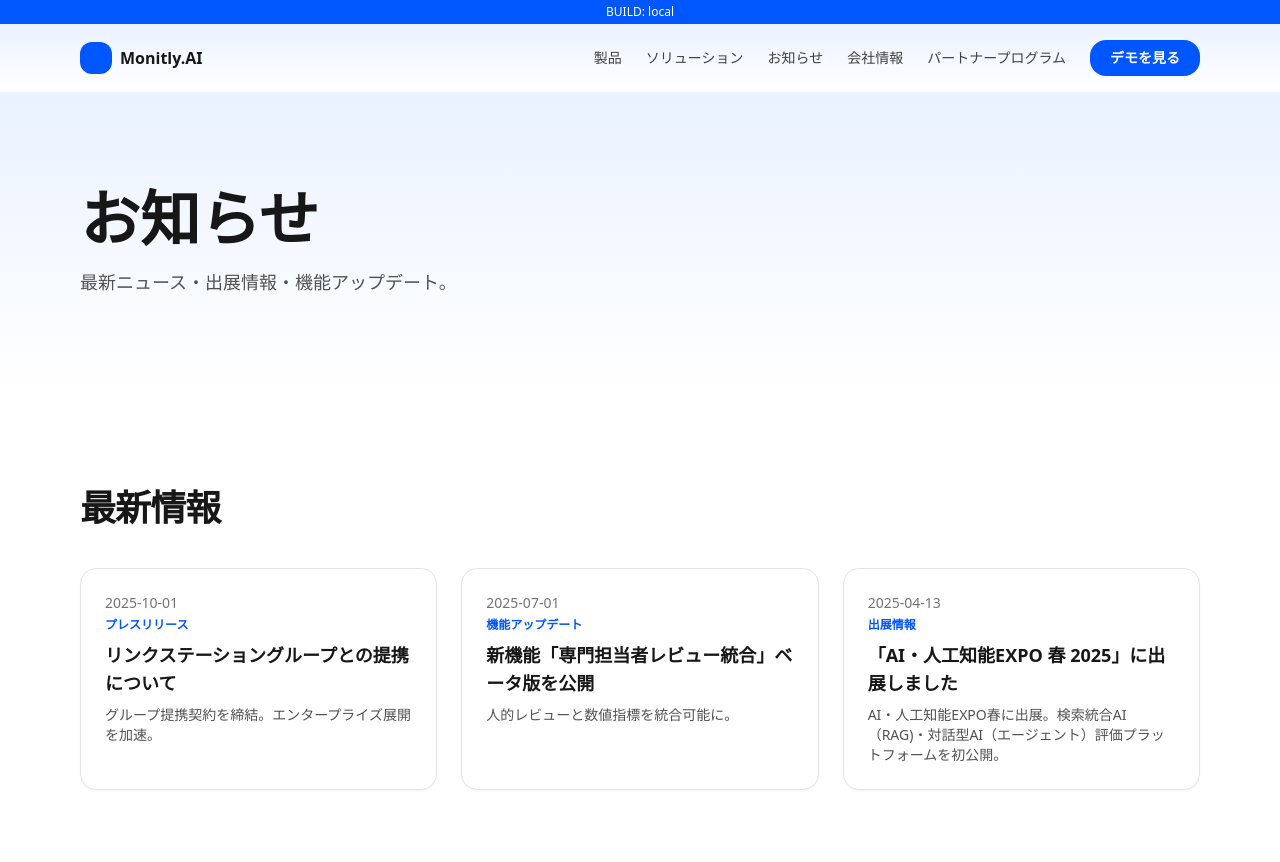
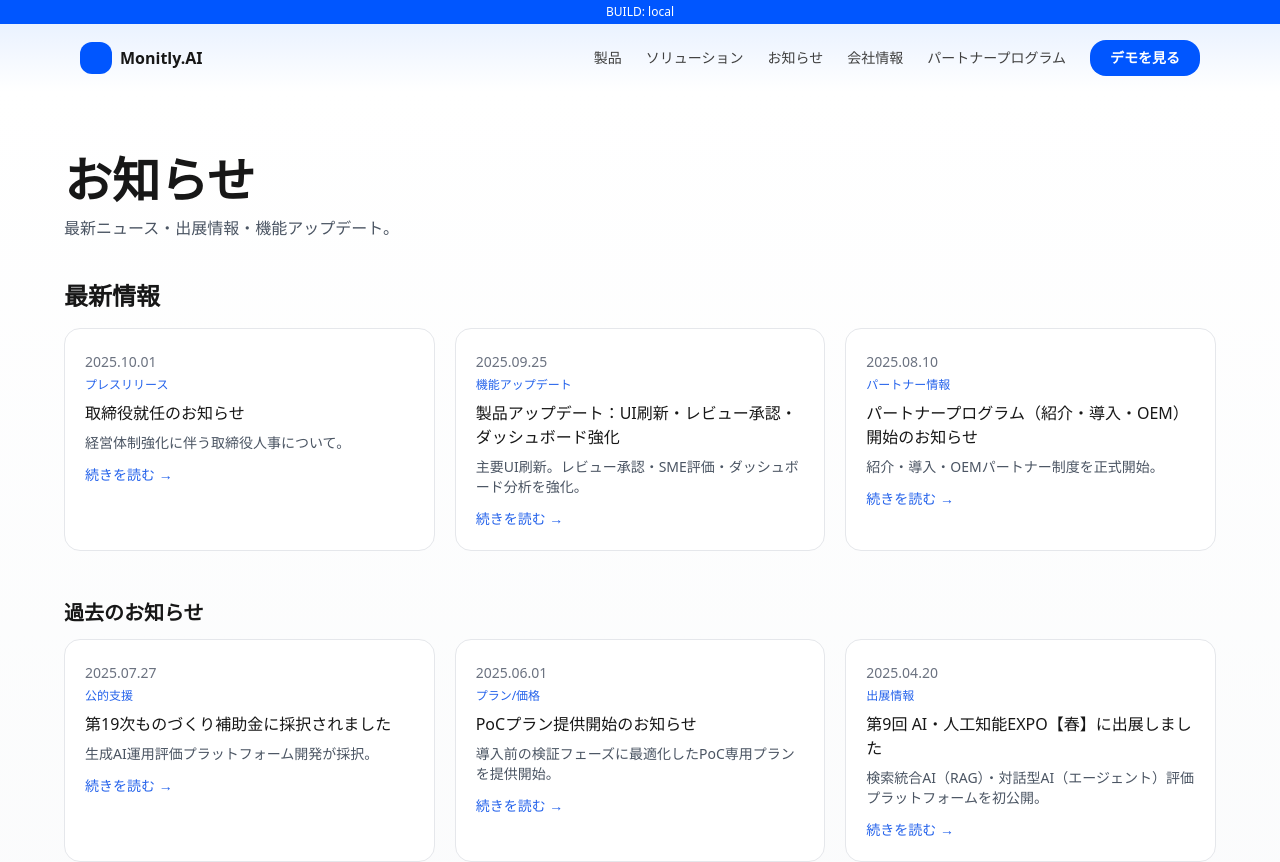
Before and after one commit to monitly-hioki/monitlyai-site, a Next.js app: page /news in a window 1280 px wide. Shown: the top 862 px of the page. Built offline with nearby package versions, Linux system fonts and the light colour scheme.

Commit message:
feat(news): switch to data.ts source, add 7 posts, newest-first ordering

```diff
--- a/app/news/[slug]/page.tsx
+++ b/app/news/[slug]/page.tsx
@@ -1,32 +1,31 @@
 import { notFound } from "next/navigation";
-import { NEWS } from "../data";
-import Container from "@/components/Container";
-export default function NewsDetailPage({
-  params,
-}: {
-  params: { slug: string };
-}) {
-  const post = NEWS.find((n) => n.slug === params.slug);
-  if (!post) return notFound();
+import Link from "next/link";
+import { getSortedNews } from "../data";
+
+function fmt(d: string) {
+  const dt = new Date(d);
+  const y = dt.getFullYear();
+  const m = String(dt.getMonth() + 1).padStart(2, "0");
+  const day = String(dt.getDate()).padStart(2, "0");
+  return `${y}.${m}.${day}`;
+}
+
+export default function NewsDetail({ params }: { params: { slug: string } }) {
+  const news = getSortedNews();
+  const item = news.find((n) => n.slug === params.slug);
+  if (!item) return notFound();
+
   return (
-    <section className="py-16 md:py-24 bg-white">
-      <Container>
-        <div className="max-w-3xl mx-auto">
-          <div className="text-sm text-neutral-500">{post.date}</div>
-          <div className="text-xs text-[#0056FF] font-semibold mt-1">
-            {post.category}
-          </div>
-          <h1 className="text-3xl md:text-4xl font-bold mt-2">{post.title}</h1>
-          <div className="mt-8 text-neutral-700 leading-relaxed whitespace-pre-wrap">
-            {post.content.trim()}
-          </div>
-          <div className="mt-10">
-            <a href="/news" className="text-[#0056FF] font-semibold">
-              ← ニュース一覧へ戻る
-            </a>
-          </div>
+    <main className="min-h-screen px-6 md:px-10 py-16 bg-white">
+      <div className="max-w-3xl mx-auto">
+        <time className="text-sm text-gray-500">{fmt(item.date)}</time>
+        {item.label && <div className="text-xs text-blue-600 mt-1">{item.label}</div>}
+        <h1 className="text-3xl md:text-4xl font-semibold mt-2">{item.title}</h1>
+        <p className="mt-4 text-gray-700 whitespace-pre-wrap">{item.body || item.summary}</p>
+        <div className="mt-10">
+          <Link href="/news" className="text-blue-600">お知らせ一覧に戻る</Link>
         </div>
-      </Container>
-    </section>
+      </div>
+    </main>
   );
 }
--- a/app/news/data.ts
+++ b/app/news/data.ts
@@ -1,6 +1,70 @@
-export type NewsPost = { slug: string; title: string; date: string; category: "プレスリリース" | "出展情報" | "機能アップデート"; summary: string; content: string; };
-export const NEWS: NewsPost[] = [
-  { slug: "ai-expo-2025-spring", title: "「AI・人工知能EXPO 春 2025」に出展しました", date: "2025-04-13", category: "出展情報", summary: "AI・人工知能EXPO春に出展。検索統合AI（RAG)・対話型AI（エージェント）評価プラットフォームを初公開。", content: "展示の詳細テキスト（差し替え）" },
-  { slug: "feature-update-july", title: "新機能「専門担当者レビュー統合」ベータ版を公開", date: "2025-07-01", category: "機能アップデート", summary: "人的レビューと数値指標を統合可能に。", content: "機能の詳細テキスト（差し替え）" },
-  { slug: "linkstation-group", title: "リンクステーショングループとの提携について", date: "2025-10-01", category: "プレスリリース", summary: "グループ提携契約を締結。エンタープライズ展開を加速。", content: "提携の詳細テキスト（差し替え）" },
+export type NewsItem = {
+  date: string;
+  title: string;
+  slug: string;
+  summary: string;
+  label?: string;
+  body?: string;
+};
+
+export const NEWS: NewsItem[] = [
+  {
+    date: "2025-10-01",
+    title: "取締役就任のお知らせ",
+    slug: "board-appointment",
+    label: "プレスリリース",
+    summary: "経営体制強化に伴う取締役人事について。",
+    body: "Monitly.AI株式会社は、経営体制の強化を目的として新たに取締役を選任。生成AI事業の拡大とプロダクト成長に向け、開発・事業両面での意思決定を迅速化する。"
+  },
+  {
+    date: "2025-09-25",
+    title: "製品アップデート：UI刷新・レビュー承認・ダッシュボード強化",
+    slug: "product-update-ui",
+    label: "機能アップデート",
+    summary: "主要UI刷新。レビュー承認・SME評価・ダッシュボード分析を強化。",
+    body: "評価プラットフォーム「Monitly」において主要UIを刷新。レビュー承認フロー、SME評価画面、ダッシュボード分析機能を強化し、運用チーム間での評価履歴共有と改善分析を容易にした。"
+  },
+  {
+    date: "2025-08-10",
+    title: "パートナープログラム（紹介・導入・OEM）開始のお知らせ",
+    slug: "partner-program",
+    label: "パートナー情報",
+    summary: "紹介・導入・OEMパートナー制度を正式開始。",
+    body: "Monitly.AIは、製品導入支援・OEM連携を促進するパートナープログラムを開始。RAG/AIエージェント運用を支援する企業・SIerとの協業を強化し、導入支援から共同販売までを体系化。"
+  },
+  {
+    date: "2025-07-27",
+    title: "第19次ものづくり補助金に採択されました",
+    slug: "monohojo",
+    label: "公的支援",
+    summary: "生成AI運用評価プラットフォーム開発が採択。",
+    body: "生成AI運用評価プラットフォーム「Monitly」の開発計画が、経済産業省『ものづくり・商業・サービス生産性向上促進補助金（第19次）』に採択。生成AI評価の効率化・自動化に向けた技術開発を推進。"
+  },
+  {
+    date: "2025-06-01",
+    title: "PoCプラン提供開始のお知らせ",
+    slug: "poc-plan",
+    label: "プラン/価格",
+    summary: "導入前の検証フェーズに最適化したPoC専用プランを提供開始。",
+    body: "生成AI評価プラットフォーム『Monitly』にPoC専用プランを追加。導入前の評価実験・検証段階で利用可能とし、短期導入や効果測定に最適化。"
+  },
+  {
+    date: "2025-04-20",
+    title: "第9回 AI・人工知能EXPO【春】に出展しました",
+    slug: "ai-expo-spring",
+    label: "出展情報",
+    summary: "検索統合AI（RAG）・対話型AI（エージェント）評価プラットフォームを初公開。",
+    body: "Monitly.AIはジンベイ株式会社と共同で『第9回 AI・人工知能EXPO【春】』に出展。生成AI（RAG・AIエージェント）運用評価の課題をテーマに、PoC協力企業を募集。"
+  },
+  {
+    date: "2025-04-04",
+    title: "評価プラットフォーム「Monitly」アルファ版の開発を開始しました",
+    slug: "alpha-start",
+    label: "開発",
+    summary: "RAG/AIエージェントの評価を可視化・自動化する基盤の開発を開始。",
+    body: "生成AIの運用評価を支援するプラットフォーム『Monitly』のアルファ版開発を開始。RAGおよびAIエージェントの評価を自動化し、改善サイクルを定量的に可視化する仕組みを構築中。"
+  }
 ];
+
+export const getSortedNews = (): NewsItem[] =>
+  [...NEWS].sort((a, b) => +new Date(b.date) - +new Date(a.date));
--- a/app/news/page.tsx
+++ b/app/news/page.tsx
@@ -1,40 +1,65 @@
-import Section from "@/components/Section";
-import Container from "@/components/Container";
 import Link from "next/link";
-import { NEWS } from "./data";
+import { getSortedNews } from "./data";
 
-export default function NewsListPage() {
-  const sorted = [...NEWS].sort((a, b) => (a.date < b.date ? 1 : -1));
+function fmt(d: string) {
+  const dt = new Date(d);
+  const y = dt.getFullYear();
+  const m = String(dt.getMonth() + 1).padStart(2, "0");
+  const day = String(dt.getDate()).padStart(2, "0");
+  return `${y}.${m}.${day}`;
+}
+
+export default function NewsPage() {
+  const news = getSortedNews();
+  const latest = news.slice(0, 3);
+  const rest = news.slice(3);
+
   return (
-    <>
-      <section className="bg-gradient-to-b from-[#EAF2FF] to-white py-16 md:py-24">
-        <Container>
-          <h1 className="text-4xl md:text-6xl font-bold leading-tight">
-            お知らせ
-          </h1>
-          <p className="mt-5 text-lg text-neutral-600 max-w-xl">
-            最新ニュース・出展情報・機能アップデート。
-          </p>
-        </Container>
-      </section>
-      <Section title="最新情報">
-        <div className="grid md:grid-cols-3 gap-6">
-          {sorted.map((n) => (
-            <Link
-              key={n.slug}
-              href={`/news/${n.slug}`}
-              className="rounded-2xl border border-neutral-200 bg-white p-6 shadow-sm hover:shadow-md transition"
-            >
-              <div className="text-sm text-neutral-500">{n.date}</div>
-              <div className="mt-1 text-[#0056FF] text-xs font-semibold">
-                {n.category}
-              </div>
-              <div className="mt-2 text-lg font-semibold">{n.title}</div>
-              <p className="mt-2 text-neutral-600 text-sm">{n.summary}</p>
-            </Link>
-          ))}
-        </div>
-      </Section>
-    </>
+    <main className="min-h-screen px-6 md:px-10 py-16 bg-gradient-to-b from-white to-gray-50">
+      <div className="max-w-6xl mx-auto">
+        <h1 className="text-3xl md:text-5xl font-semibold">お知らせ</h1>
+        <p className="mt-3 text-gray-600">最新ニュース・出展情報・機能アップデート。</p>
+
+        <section className="mt-10">
+          <h2 className="text-2xl font-semibold mb-4">最新情報</h2>
+          <div className="grid md:grid-cols-3 gap-5">
+            {latest.map((n) => (
+              <article key={n.slug} className="rounded-2xl border bg-white p-5">
+                <time className="text-sm text-gray-500">{fmt(n.date)}</time>
+                {n.label && <div className="text-xs text-blue-600 mt-1">{n.label}</div>}
+                <h3 className="mt-2 font-medium">
+                  <Link href={`/news/${n.slug}`}>{n.title}</Link>
+                </h3>
+                <p className="mt-2 text-sm text-gray-600">{n.summary}</p>
+                <Link href={`/news/${n.slug}`} className="mt-3 inline-block text-blue-600 text-sm">
+                  続きを読む →
+                </Link>
+              </article>
+            ))}
+          </div>
+        </section>
+
+        {rest.length > 0 && (
+          <section className="mt-12">
+            <h2 className="text-xl font-semibold mb-3">過去のお知らせ</h2>
+            <div className="grid md:grid-cols-3 gap-5">
+              {rest.map((n) => (
+                <article key={n.slug} className="rounded-2xl border bg-white p-5">
+                  <time className="text-sm text-gray-500">{fmt(n.date)}</time>
+                  {n.label && <div className="text-xs text-blue-600 mt-1">{n.label}</div>}
+                  <h3 className="mt-2 font-medium">
+                    <Link href={`/news/${n.slug}`}>{n.title}</Link>
+                  </h3>
+                  <p className="mt-2 text-sm text-gray-600">{n.summary}</p>
+                  <Link href={`/news/${n.slug}`} className="mt-3 inline-block text-blue-600 text-sm">
+                    続きを読む →
+                  </Link>
+                </article>
+              ))}
+            </div>
+          </section>
+        )}
+      </div>
+    </main>
   );
 }
```
